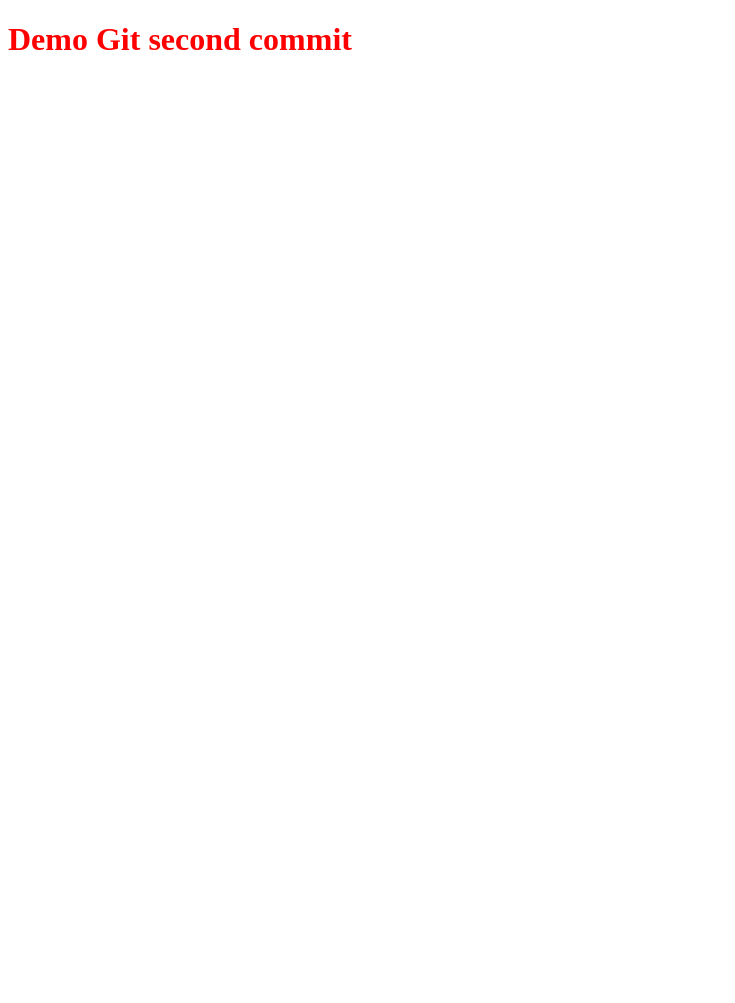
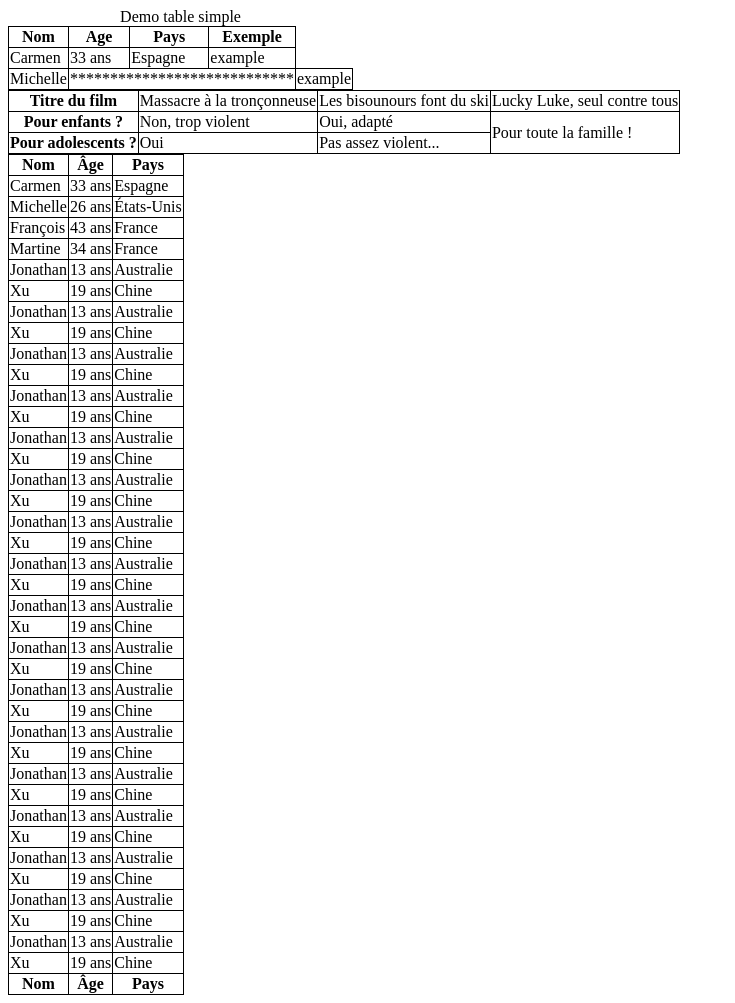
Before and after one commit to wassimmiled/DemoGit, a plain HTML site: page index.html in a window 1280 px wide. Shown: the whole page, without its empty margins (0-735 px from the left). Before the commit the page ends 800 px from the top, so only its background shows below. Drawn offline with Linux system fonts and the light colour scheme.

Commit message:
Demo tables

```diff
--- a/index.html
+++ b/index.html
@@ -5,6 +5,286 @@
    <link rel="stylesheet" type="text/css" href="styles.css">
 </head>
 <body>
-   <h1>Demo Git second commit</h1>
+
+   <table>
+<caption> Demo table simple</caption>
+<tr>
+
+<th>Nom</th>
+<th>Age</th>
+<th>Pays</th>
+<th>Exemple</th>
+
+
+</tr>
+
+
+
+
+
+
+<tr>
+<td>Carmen</td>
+<td>33 ans</td>
+<td>Espagne</td>
+<td>example</td>
+
+
+</tr>
+
+<tr>
+   <td>Michelle</td>
+   <td colspan="3"> ****************************</td>
+   <td>example</td>
+
+</tr>
+   </table>
+
+   <table>
+      <tr>
+          <th>Titre du film</th>
+          <td>Massacre à la tronçonneuse</td>
+          <td>Les bisounours font du ski</td>
+          <td>Lucky Luke, seul contre tous</td>
+      </tr>
+      <tr>
+          <th>Pour enfants ?</th>
+          <td>Non, trop violent</td>
+          <td>Oui, adapté</td>
+          <td rowspan="2">Pour toute la famille !</td>
+      </tr>
+      <tr>
+          <th>Pour adolescents ?</th>
+          <td>Oui</td>
+          <td>Pas assez violent...</td>
+      </tr>
+   </table>
+
+
+
+
+
+<table>
+
+
+   <thead> <!-- En-tête du tableau -->
+      <tr>
+          <th>Nom</th>
+          <th>Âge</th>
+          <th>Pays</th>
+      </tr>
+  </thead>
+
+  <tfoot> <!-- Pied de tableau -->
+      <tr>
+          <th>Nom</th>
+          <th>Âge</th>
+          <th>Pays</th>
+      </tr>
+  </tfoot>
+
+  <tbody> <!-- Corps du tableau -->
+      <tr>
+          <td>Carmen</td>
+          <td>33 ans</td>
+          <td>Espagne</td>
+      </tr>
+      <tr>
+          <td>Michelle</td>
+          <td>26 ans</td>
+          <td>États-Unis</td>
+      </tr>
+      <tr>
+          <td>François</td>
+          <td>43 ans</td>
+          <td>France</td>
+      </tr>
+      <tr>
+          <td>Martine</td>
+          <td>34 ans</td>
+          <td>France</td>
+      </tr>
+      <tr>
+         <td>Jonathan</td>
+         <td>13 ans</td>
+         <td>Australie</td>
+     </tr>
+     <tr>
+         <td>Xu</td>
+         <td>19 ans</td>
+         <td>Chine</td>
+     </tr>  <tr>
+      <td>Jonathan</td>
+      <td>13 ans</td>
+      <td>Australie</td>
+  </tr>
+  <tr>
+      <td>Xu</td>
+      <td>19 ans</td>
+      <td>Chine</td>
+  </tr>  <tr>
+   <td>Jonathan</td>
+   <td>13 ans</td>
+   <td>Australie</td>
+</tr>
+<tr>
+   <td>Xu</td>
+   <td>19 ans</td>
+   <td>Chine</td>
+</tr>  <tr>
+   <td>Jonathan</td>
+   <td>13 ans</td>
+   <td>Australie</td>
+</tr>
+<tr>
+   <td>Xu</td>
+   <td>19 ans</td>
+   <td>Chine</td>
+</tr>  <tr>
+   <td>Jonathan</td>
+   <td>13 ans</td>
+   <td>Australie</td>
+</tr>
+<tr>
+   <td>Xu</td>
+   <td>19 ans</td>
+   <td>Chine</td>
+</tr>  <tr>
+   <td>Jonathan</td>
+   <td>13 ans</td>
+   <td>Australie</td>
+</tr>
+<tr>
+   <td>Xu</td>
+   <td>19 ans</td>
+   <td>Chine</td>
+</tr>  <tr>
+   <td>Jonathan</td>
+   <td>13 ans</td>
+   <td>Australie</td>
+</tr>
+<tr>
+   <td>Xu</td>
+   <td>19 ans</td>
+   <td>Chine</td>
+</tr>  <tr>
+   <td>Jonathan</td>
+   <td>13 ans</td>
+   <td>Australie</td>
+</tr>
+<tr>
+   <td>Xu</td>
+   <td>19 ans</td>
+   <td>Chine</td>
+</tr>  <tr>
+   <td>Jonathan</td>
+   <td>13 ans</td>
+   <td>Australie</td>
+</tr>
+<tr>
+   <td>Xu</td>
+   <td>19 ans</td>
+   <td>Chine</td>
+</tr>  <tr>
+   <td>Jonathan</td>
+   <td>13 ans</td>
+   <td>Australie</td>
+</tr>
+<tr>
+   <td>Xu</td>
+   <td>19 ans</td>
+   <td>Chine</td>
+</tr>  <tr>
+   <td>Jonathan</td>
+   <td>13 ans</td>
+   <td>Australie</td>
+</tr>
+<tr>
+   <td>Xu</td>
+   <td>19 ans</td>
+   <td>Chine</td>
+</tr>  <tr>
+   <td>Jonathan</td>
+   <td>13 ans</td>
+   <td>Australie</td>
+</tr>
+<tr>
+   <td>Xu</td>
+   <td>19 ans</td>
+   <td>Chine</td>
+</tr>  <tr>
+   <td>Jonathan</td>
+   <td>13 ans</td>
+   <td>Australie</td>
+</tr>
+<tr>
+   <td>Xu</td>
+   <td>19 ans</td>
+   <td>Chine</td>
+</tr>  <tr>
+   <td>Jonathan</td>
+   <td>13 ans</td>
+   <td>Australie</td>
+</tr>
+<tr>
+   <td>Xu</td>
+   <td>19 ans</td>
+   <td>Chine</td>
+</tr>  <tr>
+   <td>Jonathan</td>
+   <td>13 ans</td>
+   <td>Australie</td>
+</tr>
+<tr>
+   <td>Xu</td>
+   <td>19 ans</td>
+   <td>Chine</td>
+</tr>  <tr>
+   <td>Jonathan</td>
+   <td>13 ans</td>
+   <td>Australie</td>
+</tr>
+<tr>
+   <td>Xu</td>
+   <td>19 ans</td>
+   <td>Chine</td>
+</tr>
+      <tr>
+          <td>Jonathan</td>
+          <td>13 ans</td>
+          <td>Australie</td>
+      </tr>
+      <tr>
+          <td>Xu</td>
+          <td>19 ans</td>
+          <td>Chine</td>
+      </tr>
+  </tbody>
+
+
+
+
+
+
+
+
+</table>
+
+
+
+
+
+
+
+
+
+
+
+
+
+
+
+
+
 </body>
 </html>
--- a/styles.css
+++ b/styles.css
@@ -1,3 +1,11 @@
-h1 {
-    color: red;
- }
+table{
+
+
+    border-collapse: collapse;
+}
+td,th{
+
+border: 1px solid black;
+
+
+}
```
Also changed, not shown: 1 other file.
